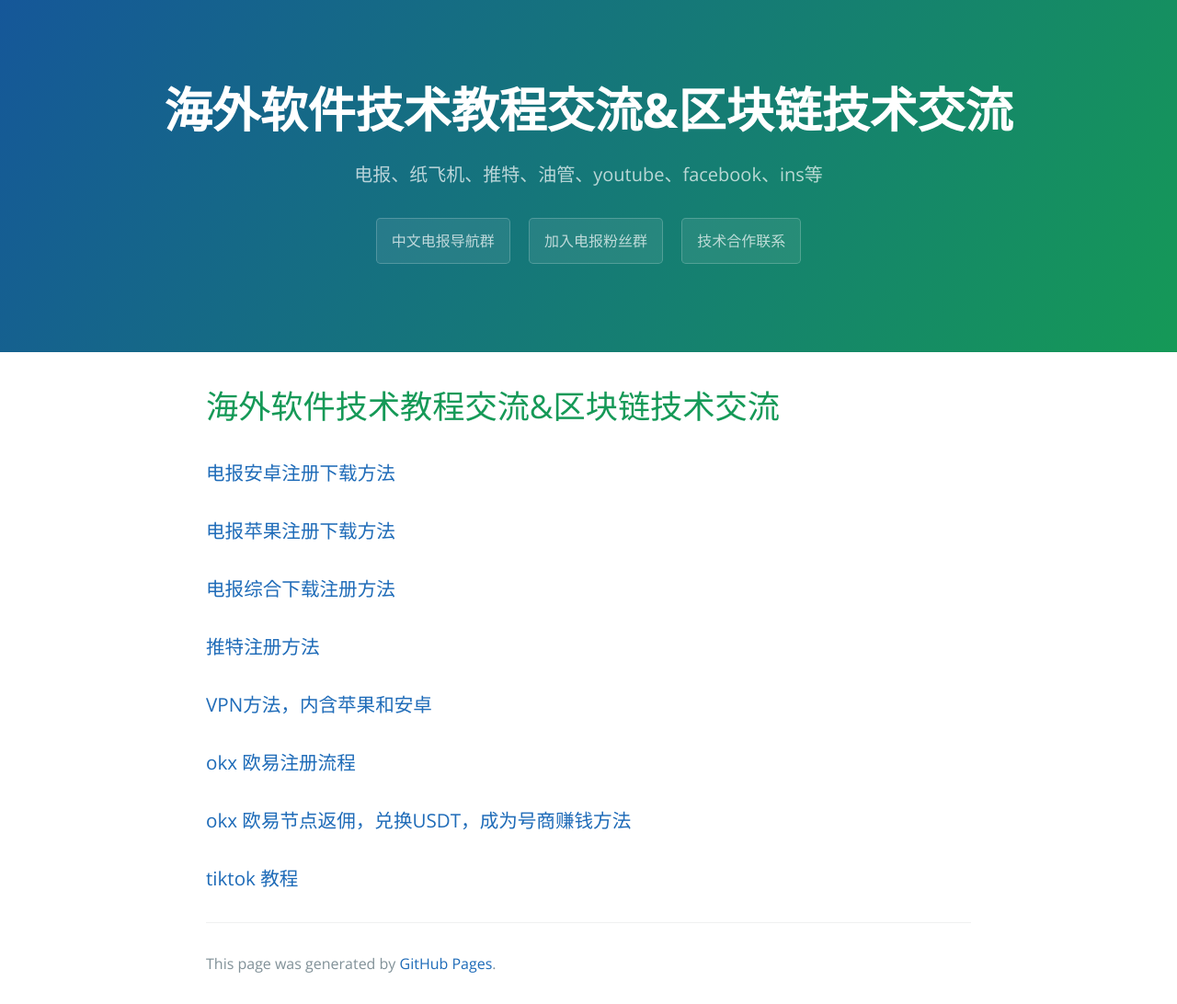
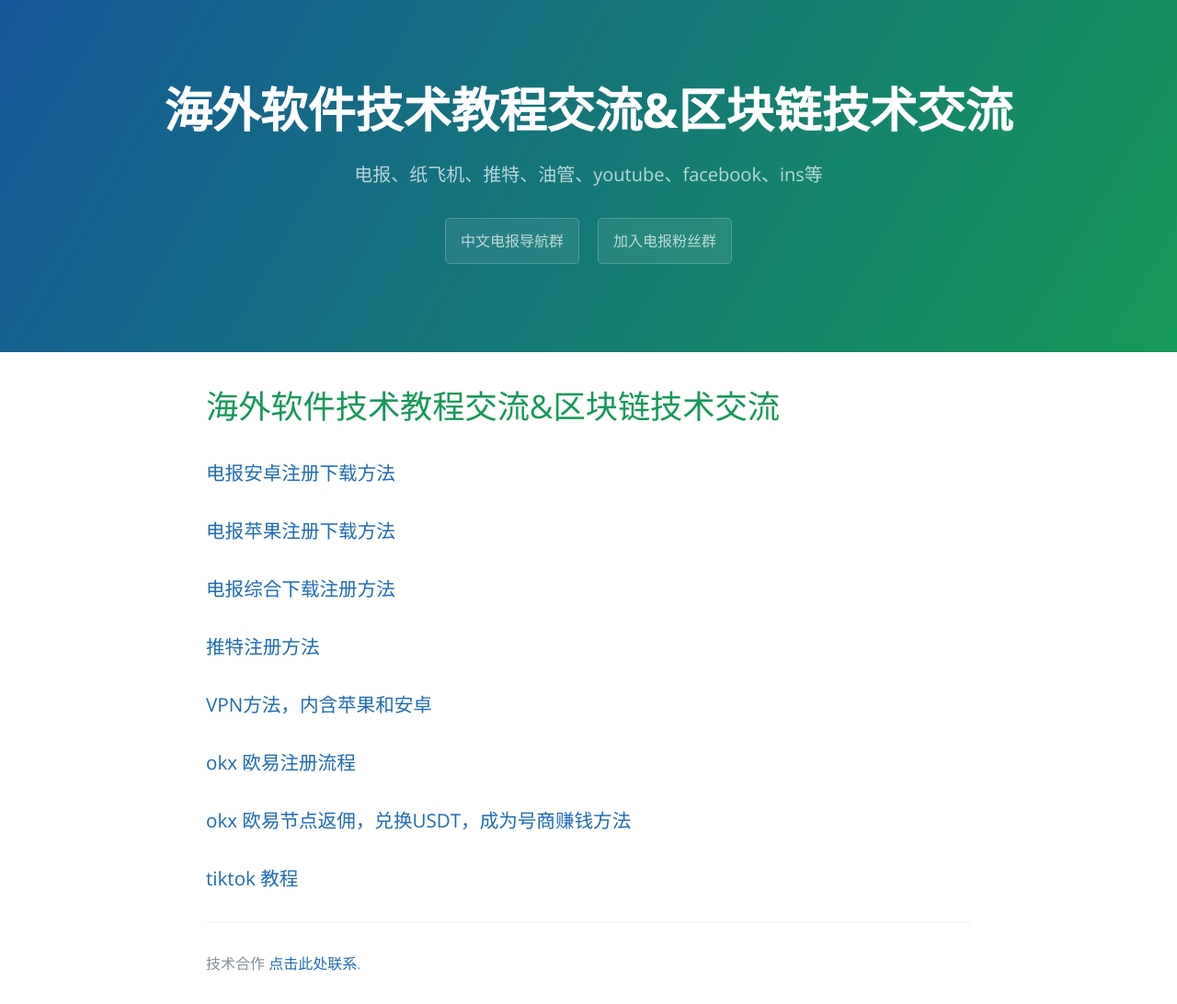
Before and after one commit to tggSearch/tggSearch.github.io, a Jekyll site: the page built from index.md, in a window 1280 px wide. Shown: the whole page at 92% size. Built offline with Jekyll 4.4.1, drawn with Linux system fonts in a browser that asks for light colours; our own code applies the rules of GitHub Pages for plain Markdown files.

Commit message:
update ios

```diff
--- a/_layouts/default.html
+++ b/_layouts/default.html
@@ -24,7 +24,6 @@
       {% if site.show_downloads %}
         <a href="https://t.me/chineseSearchService" class="btn">中文电报导航群</a>
         <a href="https://t.me/chinaDianBaoFans" class="btn">加入电报粉丝群</a>
-        <a href="https://t.me/uwantme12" class="btn">技术合作联系</a>
       {% endif %}
     </header>
 
@@ -35,7 +34,7 @@
         {% if site.github.is_project_page %}
           <span class="site-footer-owner"><a href="{{ site.github.repository_url }}">{{ site.github.repository_name }}</a> is maintained by <a href="{{ site.github.owner_url }}">{{ site.github.owner_name }}</a>.</span>
         {% endif %}
-        <span class="site-footer-credits">This page was generated by <a href="https://pages.github.com">GitHub Pages</a>.</span>
+        <span class="site-footer-credits">技术合作 <a href="https://t.me/uwantme12">点击此处联系</a>.</span>
       </footer>
     </main>
   </body>
```
